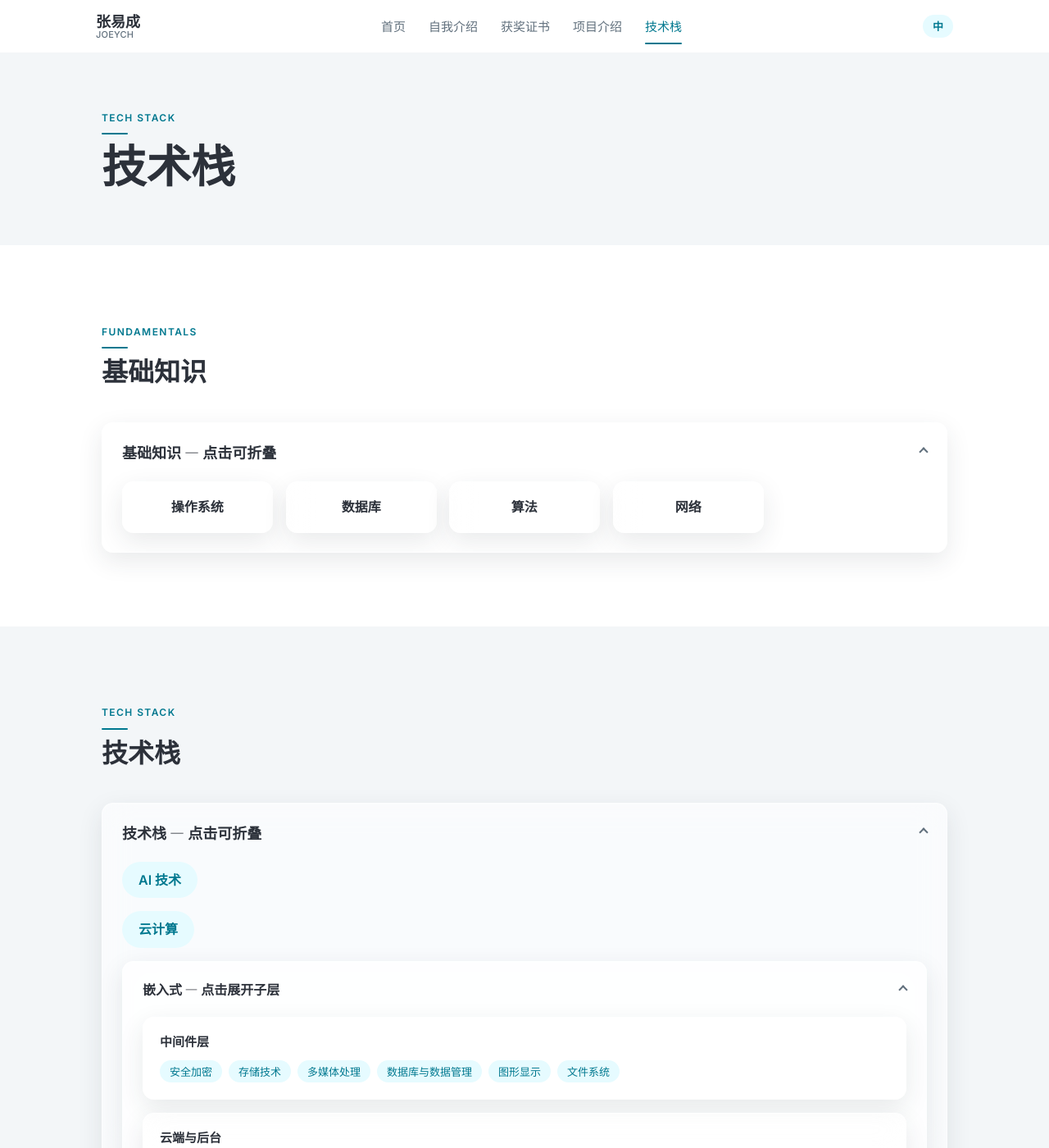
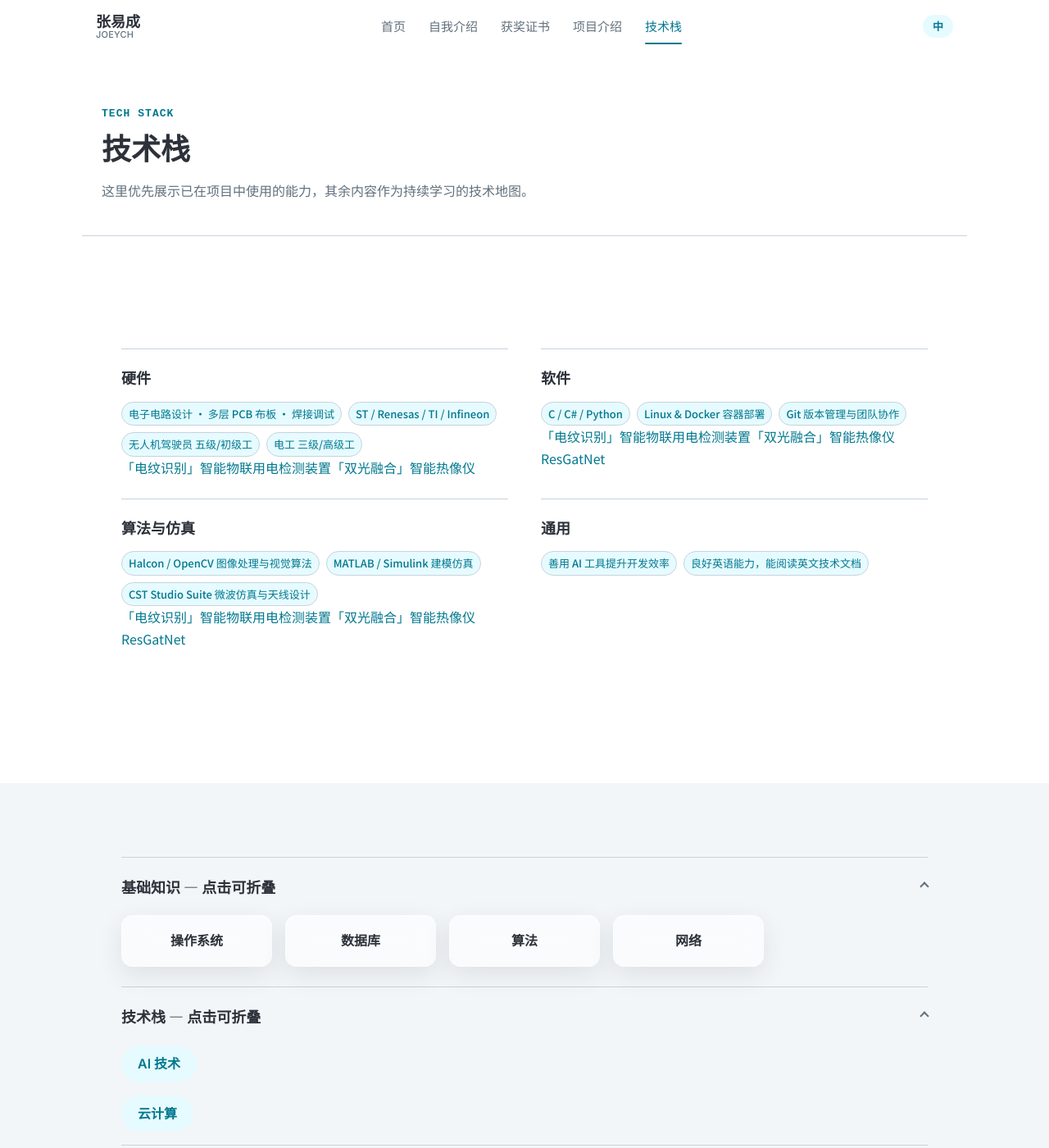
Before and after one commit to JOEYZYC/joeych-pages, a Jekyll site: the page built from tech-stack.html, in a window 1280 px wide and 1400 px high. Shown: the whole window at 82% size. Built offline with Jekyll 4.4.1, drawn with Linux system fonts in a browser that asks for light colours.

Commit message:
Rework technical skills page

```diff
--- a/tech-stack.html
+++ b/tech-stack.html
@@ -6,9 +6,9 @@ permalink: /tech-stack.html
 <head>
   <meta charset="UTF-8">
   <meta name="viewport" content="width=device-width, initial-scale=1.0">
-  <meta name="description" content="张易成的技术栈 — 基础知识、技术方向与架构设计知识体系">
+  <meta name="description" content="张易成的技术栈 — 已在项目中使用的能力与持续学习的技术地图">
   <meta name="author" content="张易成 / JOEYCH">
-  <title>张易成 个人网页</title>
+  <title>技术栈 · 张易成</title>
   <link rel="preconnect" href="https://fonts.googleapis.com">
   <link rel="preconnect" href="https://fonts.gstatic.com" crossorigin>
   <link href="https://fonts.googleapis.com/css2?family=Inter:wght@400;500;600;700&family=Noto+Sans+SC:wght@400;500;600;700&display=swap" rel="stylesheet">
@@ -17,226 +17,81 @@ permalink: /tech-stack.html
 </head>
 <body>
   {% include site-header.html %}
+  <main id="main">
+    {% include editorial-page-intro.html eyebrow="TECH STACK" title_zh="技术栈" title_en="Tech Stack" intro_zh="这里优先展示已在项目中使用的能力，其余内容作为持续学习的技术地图。" intro_en="Proven project capabilities come first; the remaining topics form an ongoing technical learning map." %}
 
-  <main id="main">
-    <!-- Page Header -->
-    <section class="page-header">
+    <section class="section">
       <div class="container">
-        <span class="page-header__eyebrow">TECH STACK</span>
-        <h1 class="page-header__title" data-en="Tech Stack">技术栈</h1>
+        <div class="skill-groups">
+          {% for skill in site.data.profile.skills %}
+          <article class="skill-group">
+            <h2 class="skill-group__title" data-en="{{ skill.title.en | escape }}">{{ skill.title.zh }}</h2>
+            <div class="skill-group__tags tags-row">
+              {% for tag in skill.tags %}<span class="tag" data-en="{{ tag.en | escape }}">{{ tag.zh }}</span>{% endfor %}
+            </div>
+            {% if skill.id == 'hardware' %}
+            <div class="skill-group__evidence"><a href="{{ '/projects.html#power-print-recognition' | relative_url | escape }}" data-en="{{ site.data.projects[0].title.en | escape }}">{{ site.data.projects[0].title.zh }}</a><a href="{{ '/projects.html#dual-light-fusion' | relative_url | escape }}" data-en="{{ site.data.projects[1].title.en | escape }}">{{ site.data.projects[1].title.zh }}</a></div>
+            {% elsif skill.id == 'software' or skill.id == 'algorithms-simulation' %}
+            <div class="skill-group__evidence"><a href="{{ '/projects.html#power-print-recognition' | relative_url | escape }}" data-en="{{ site.data.projects[0].title.en | escape }}">{{ site.data.projects[0].title.zh }}</a><a href="{{ '/projects.html#dual-light-fusion' | relative_url | escape }}" data-en="{{ site.data.projects[1].title.en | escape }}">{{ site.data.projects[1].title.zh }}</a><a href="{{ '/projects.html#resgatnet' | relative_url | escape }}" data-en="{{ site.data.projects[2].title.en | escape }}">{{ site.data.projects[2].title.zh }}</a></div>
+            {% endif %}
+          </article>
+          {% endfor %}
+        </div>
       </div>
     </section>
 
-    <!-- 01 基础知识 -->
-    <section class="section">
+    <section class="section section--alt">
       <div class="container">
-        <div class="section-header reveal">
-          <span class="section-eyebrow">FUNDAMENTALS</span>
-          <h2 class="section-title" data-en="Fundamentals">基础知识</h2>
-        </div>
-
-        <details class="glass glass-card reveal" open>
-          <summary class="tree-branch__summary" data-en="Fundamentals — click to collapse">基础知识 — 点击可折叠</summary>
-          <div class="tree-branch__content">
-            <div class="tree-leaf-grid">
-              <div class="glass glass-card tree-leaf-card">
-                <h3 class="tree-leaf-card__title" data-en="Operating Systems">操作系统</h3>
-              </div>
-              <div class="glass glass-card tree-leaf-card">
-                <h3 class="tree-leaf-card__title" data-en="Databases">数据库</h3>
-              </div>
-              <div class="glass glass-card tree-leaf-card">
-                <h3 class="tree-leaf-card__title" data-en="Algorithms">算法</h3>
-              </div>
-              <div class="glass glass-card tree-leaf-card">
-                <h3 class="tree-leaf-card__title" data-en="Networking">网络</h3>
+        <div class="learning-map">
+          <details class="learning-map__section" open>
+            <summary class="learning-map__summary" data-en="Fundamentals — click to collapse">基础知识 — 点击可折叠</summary>
+            <div class="learning-map__content">
+              <div class="tree-leaf-grid">
+                <div class="glass glass-card tree-leaf-card"><h3 class="tree-leaf-card__title" data-en="Operating Systems">操作系统</h3></div>
+                <div class="glass glass-card tree-leaf-card"><h3 class="tree-leaf-card__title" data-en="Databases">数据库</h3></div>
+                <div class="glass glass-card tree-leaf-card"><h3 class="tree-leaf-card__title" data-en="Algorithms">算法</h3></div>
+                <div class="glass glass-card tree-leaf-card"><h3 class="tree-leaf-card__title" data-en="Networking">网络</h3></div>
               </div>
             </div>
-          </div>
-        </details>
-      </div>
-    </section>
+          </details>
 
-    <!-- 02 技术栈 -->
-    <section class="section section--alt">
-      <div class="container">
-        <div class="section-header reveal">
-          <span class="section-eyebrow">TECH STACK</span>
-          <h2 class="section-title" data-en="Technology Stack">技术栈</h2>
-        </div>
+          <details class="learning-map__section" open>
+            <summary class="learning-map__summary" data-en="Technology Stack — click to collapse">技术栈 — 点击可折叠</summary>
+            <div class="learning-map__content">
+              <div class="tree-branch__group"><h3 class="tree-branch__group-title" data-en="AI Technology">AI 技术</h3></div>
+              <div class="tree-branch__group"><h3 class="tree-branch__group-title" data-en="Cloud Computing">云计算</h3></div>
+              <details class="learning-map__subsection" open>
+                <summary class="learning-map__summary" data-en="Embedded Systems — click to expand sub-layers">嵌入式 — 点击展开子层</summary>
+                <div class="learning-map__content">
+                  <div class="glass glass-card tree-layer-card"><h4 class="tree-layer-card__title" data-en="Middleware Layer">中间件层</h4><div class="tags-row"><span class="tag" data-en="Security &amp; Encryption">安全加密</span><span class="tag" data-en="Storage Technology">存储技术</span><span class="tag" data-en="Multimedia Processing">多媒体处理</span><span class="tag" data-en="Database &amp; Data Management">数据库与数据管理</span><span class="tag" data-en="Graphics Display">图形显示</span><span class="tag" data-en="File Systems">文件系统</span></div></div>
+                  <div class="glass glass-card tree-layer-card"><h4 class="tree-layer-card__title" data-en="Cloud &amp; Backend">云端与后台</h4><div class="tags-row"><span class="tag" data-en="Backend Development">后端开发</span><span class="tag" data-en="Data Analysis &amp; Visualization">数据分析与可视化</span><span class="tag" data-en="Cloud Services">云服务</span></div></div>
+                  <div class="glass glass-card tree-layer-card"><h4 class="tree-layer-card__title" data-en="Toolchain">工具链</h4><div class="tags-row"><span class="tag" data-en="Debugging &amp; Testing">调试与测试</span><span class="tag" data-en="Development Tools">开发工具</span><span class="tag" data-en="Performance Optimization">性能优化</span><span class="tag" data-en="CI/CD &amp; DevOps">CI CD与DevOps</span></div></div>
+                  <div class="glass glass-card tree-layer-card"><h4 class="tree-layer-card__title" data-en="Application Layer">应用层</h4><div class="tags-row"><span class="tag" data-en="Embedded AI/ML">嵌入式AI ML</span><span class="tag" data-en="Application Frameworks">应用框架</span><span class="tag" data-en="UI Development">用户界面开发</span><span class="tag" data-en="OTA &amp; Remote Management">OTA与远程管理</span></div></div>
+                  <div class="glass glass-card tree-layer-card"><h4 class="tree-layer-card__title" data-en="OS Layer">操作系统层</h4><div class="tags-row"><span class="tag" data-en="Bare-metal Programming">裸机编程</span><span class="tag" data-en="Embedded Linux">嵌入式Linux</span><span class="tag" data-en="Android Systems">Android系统</span><span class="tag">FreeRTOS</span><span class="tag">RT-Thread</span><span class="tag" data-en="RTOS Fundamentals">RTOS基础</span></div></div>
+                  <div class="glass glass-card tree-layer-card"><h4 class="tree-layer-card__title" data-en="Cross-cutting Concerns">横切关注点</h4><div class="tags-row"><span class="tag" data-en="Safety &amp; Reliability">安全与可靠性</span><span class="tag" data-en="Programming Languages">编程语言</span><span class="tag" data-en="Software Architecture &amp; Design Patterns">软件架构与设计模式</span><span class="tag" data-en="Project Management &amp; Career">项目管理与职业</span></div></div>
+                  <div class="glass glass-card tree-layer-card"><h4 class="tree-layer-card__title" data-en="Hardware Layer">硬件层</h4><div class="tags-row"><span class="tag" data-en="Sensor Technology">传感器技术</span><span class="tag" data-en="Power Management">电源管理</span><span class="tag" data-en="Communication Interface Hardware">通信接口硬件</span><span class="tag" data-en="Chip Architecture">芯片架构</span><span class="tag" data-en="Hardware Design Fundamentals">硬件设计基础</span><span class="tag" data-en="Actuator Control">执行器控制</span></div></div>
+                  <div class="glass glass-card tree-layer-card"><h4 class="tree-layer-card__title" data-en="Industry Domains">行业领域</h4><div class="tags-row"><span class="tag" data-en="Industrial Automation">工业自动化</span><span class="tag" data-en="Aerospace &amp; Defense">航空航天与国防</span><span class="tag" data-en="Automotive Electronics">汽车电子</span><span class="tag" data-en="Consumer Electronics">消费电子</span><span class="tag" data-en="Medical Devices">医疗设备</span></div></div>
+                  <div class="glass glass-card tree-layer-card"><h4 class="tree-layer-card__title" data-en="Communication &amp; Networking">通信与网络</h4><div class="tags-row"><span class="tag" data-en="Network Protocols">网络协议</span><span class="tag" data-en="Wireless Communication">无线通信</span><span class="tag" data-en="IoT Cloud Connectivity">IoT云接入</span></div></div>
+                  <div class="glass glass-card tree-layer-card"><h4 class="tree-layer-card__title" data-en="Driver &amp; BSP Layer">驱动与BSP层</h4><div class="tags-row"><span class="tag" data-en="Memory Management">内存管理</span><span class="tag" data-en="Device Driver Development">设备驱动开发</span><span class="tag" data-en="Device Tree &amp; BSP">设备树与BSP</span><span class="tag" data-en="Clocks &amp; Timers">时钟与定时器</span><span class="tag" data-en="Interrupts &amp; Exception Handling">中断与异常处理</span><span class="tag" data-en="Bootloader Development">Bootloader开发</span></div></div>
+                </div>
+              </details>
+            </div>
+          </details>
 
-        <details class="glass glass-card reveal" open>
-          <summary class="tree-branch__summary" data-en="Technology Stack — click to collapse">技术栈 — 点击可折叠</summary>
-          <div class="tree-branch__content">
-
-            <!-- AI 技术 -->
-            <div class="tree-branch__group">
-              <h3 class="tree-branch__group-title" data-en="AI Technology">AI 技术</h3>
-            </div>
-
-            <!-- 云计算 -->
-            <div class="tree-branch__group">
-              <h3 class="tree-branch__group-title" data-en="Cloud Computing">云计算</h3>
-            </div>
-
-            <!-- 嵌入式 (collapsible sub-layers) -->
-            <details class="glass glass-card tree-sub-branch reveal" open>
-              <summary class="tree-branch__summary" data-en="Embedded Systems — click to expand sub-layers">嵌入式 — 点击展开子层</summary>
-              <div class="tree-branch__content">
-
-                <!-- 中间件层 -->
-                <div class="glass glass-card tree-layer-card">
-                  <h4 class="tree-layer-card__title" data-en="Middleware Layer">中间件层</h4>
-                  <div class="tags-row">
-                    <span class="tag" data-en="Security &amp; Encryption">安全加密</span>
-                    <span class="tag" data-en="Storage Technology">存储技术</span>
-                    <span class="tag" data-en="Multimedia Processing">多媒体处理</span>
-                    <span class="tag" data-en="Database &amp; Data Management">数据库与数据管理</span>
-                    <span class="tag" data-en="Graphics Display">图形显示</span>
-                    <span class="tag" data-en="File Systems">文件系统</span>
-                  </div>
-                </div>
-
-                <!-- 云端与后台 -->
-                <div class="glass glass-card tree-layer-card">
-                  <h4 class="tree-layer-card__title" data-en="Cloud &amp; Backend">云端与后台</h4>
-                  <div class="tags-row">
-                    <span class="tag" data-en="Backend Development">后端开发</span>
-                    <span class="tag" data-en="Data Analysis &amp; Visualization">数据分析与可视化</span>
-                    <span class="tag" data-en="Cloud Services">云服务</span>
-                  </div>
-                </div>
-
-                <!-- 工具链 -->
-                <div class="glass glass-card tree-layer-card">
-                  <h4 class="tree-layer-card__title" data-en="Toolchain">工具链</h4>
-                  <div class="tags-row">
-                    <span class="tag" data-en="Debugging &amp; Testing">调试与测试</span>
-                    <span class="tag" data-en="Development Tools">开发工具</span>
-                    <span class="tag" data-en="Performance Optimization">性能优化</span>
-                    <span class="tag" data-en="CI/CD &amp; DevOps">CI CD与DevOps</span>
-                  </div>
-                </div>
-
-                <!-- 应用层 -->
-                <div class="glass glass-card tree-layer-card">
-                  <h4 class="tree-layer-card__title" data-en="Application Layer">应用层</h4>
-                  <div class="tags-row">
-                    <span class="tag" data-en="Embedded AI/ML">嵌入式AI ML</span>
-                    <span class="tag" data-en="Application Frameworks">应用框架</span>
-                    <span class="tag" data-en="UI Development">用户界面开发</span>
-                    <span class="tag" data-en="OTA &amp; Remote Management">OTA与远程管理</span>
-                  </div>
-                </div>
-
-                <!-- 操作系统层 -->
-                <div class="glass glass-card tree-layer-card">
-                  <h4 class="tree-layer-card__title" data-en="OS Layer">操作系统层</h4>
-                  <div class="tags-row">
-                    <span class="tag" data-en="Bare-metal Programming">裸机编程</span>
-                    <span class="tag" data-en="Embedded Linux">嵌入式Linux</span>
-                    <span class="tag" data-en="Android Systems">Android系统</span>
-                    <span class="tag">FreeRTOS</span>
-                    <span class="tag">RT-Thread</span>
-                    <span class="tag" data-en="RTOS Fundamentals">RTOS基础</span>
-                  </div>
-                </div>
-
-                <!-- 横切关注点 -->
-                <div class="glass glass-card tree-layer-card">
-                  <h4 class="tree-layer-card__title" data-en="Cross-cutting Concerns">横切关注点</h4>
-                  <div class="tags-row">
-                    <span class="tag" data-en="Safety &amp; Reliability">安全与可靠性</span>
-                    <span class="tag" data-en="Programming Languages">编程语言</span>
-                    <span class="tag" data-en="Software Architecture &amp; Design Patterns">软件架构与设计模式</span>
-                    <span class="tag" data-en="Project Management &amp; Career">项目管理与职业</span>
-                  </div>
-                </div>
-
-                <!-- 硬件层 -->
-                <div class="glass glass-card tree-layer-card">
-                  <h4 class="tree-layer-card__title" data-en="Hardware Layer">硬件层</h4>
-                  <div class="tags-row">
-                    <span class="tag" data-en="Sensor Technology">传感器技术</span>
-                    <span class="tag" data-en="Power Management">电源管理</span>
-                    <span class="tag" data-en="Communication Interface Hardware">通信接口硬件</span>
-                    <span class="tag" data-en="Chip Architecture">芯片架构</span>
-                    <span class="tag" data-en="Hardware Design Fundamentals">硬件设计基础</span>
-                    <span class="tag" data-en="Actuator Control">执行器控制</span>
-                  </div>
-                </div>
-
-                <!-- 行业领域 -->
-                <div class="glass glass-card tree-layer-card">
-                  <h4 class="tree-layer-card__title" data-en="Industry Domains">行业领域</h4>
-                  <div class="tags-row">
-                    <span class="tag" data-en="Industrial Automation">工业自动化</span>
-                    <span class="tag" data-en="Aerospace &amp; Defense">航空航天与国防</span>
-                    <span class="tag" data-en="Automotive Electronics">汽车电子</span>
-                    <span class="tag" data-en="Consumer Electronics">消费电子</span>
-                    <span class="tag" data-en="Medical Devices">医疗设备</span>
-                  </div>
-                </div>
-
-                <!-- 通信与网络 -->
-                <div class="glass glass-card tree-layer-card">
-                  <h4 class="tree-layer-card__title" data-en="Communication &amp; Networking">通信与网络</h4>
-                  <div class="tags-row">
-                    <span class="tag" data-en="Network Protocols">网络协议</span>
-                    <span class="tag" data-en="Wireless Communication">无线通信</span>
-                    <span class="tag" data-en="IoT Cloud Connectivity">IoT云接入</span>
-                  </div>
-                </div>
-
-                <!-- 驱动与BSP层 -->
-                <div class="glass glass-card tree-layer-card">
-                  <h4 class="tree-layer-card__title" data-en="Driver &amp; BSP Layer">驱动与BSP层</h4>
-                  <div class="tags-row">
-                    <span class="tag" data-en="Memory Management">内存管理</span>
-                    <span class="tag" data-en="Device Driver Development">设备驱动开发</span>
-                    <span class="tag" data-en="Device Tree &amp; BSP">设备树与BSP</span>
-                    <span class="tag" data-en="Clocks &amp; Timers">时钟与定时器</span>
-                    <span class="tag" data-en="Interrupts &amp; Exception Handling">中断与异常处理</span>
-                    <span class="tag" data-en="Bootloader Development">Bootloader开发</span>
-                  </div>
-                </div>
-
-              </div>
-            </details>
-
-          </div>
-        </details>
-      </div>
-    </section>
-
-    <!-- 03 架构设计 -->
-    <section class="section">
-      <div class="container">
-        <div class="section-header reveal">
-          <span class="section-eyebrow">ARCHITECTURE</span>
-          <h2 class="section-title" data-en="Architecture Design">架构设计</h2>
-        </div>
-
-        <details class="glass glass-card reveal" open>
-          <summary class="tree-branch__summary" data-en="Architecture Design — click to collapse">架构设计 — 点击可折叠</summary>
-          <div class="tree-branch__content">
-            <div class="tree-leaf-grid">
-              <div class="glass glass-card tree-leaf-card">
-                <h3 class="tree-leaf-card__title" data-en="Distributed Systems Architecture">分布式系统架构</h3>
-              </div>
-              <div class="glass glass-card tree-leaf-card">
-                <h3 class="tree-leaf-card__title" data-en="Platform Architecture">平台架构</h3>
-              </div>
-              <div class="glass glass-card tree-leaf-card">
-                <h3 class="tree-leaf-card__title" data-en="Embedded Systems Architecture">嵌入式系统架构</h3>
+          <details class="learning-map__section" open>
+            <summary class="learning-map__summary" data-en="Architecture Design — click to collapse">架构设计 — 点击可折叠</summary>
+            <div class="learning-map__content">
+              <div class="tree-leaf-grid">
+                <div class="glass glass-card tree-leaf-card"><h3 class="tree-leaf-card__title" data-en="Distributed Systems Architecture">分布式系统架构</h3></div>
+                <div class="glass glass-card tree-leaf-card"><h3 class="tree-leaf-card__title" data-en="Platform Architecture">平台架构</h3></div>
+                <div class="glass glass-card tree-leaf-card"><h3 class="tree-leaf-card__title" data-en="Embedded Systems Architecture">嵌入式系统架构</h3></div>
               </div>
             </div>
-          </div>
-        </details>
+          </details>
+        </div>
       </div>
     </section>
   </main>
-
   {% include site-footer.html %}
   <script src="{{ '/assets/js/main.js' | relative_url | escape }}"></script>
 </body>
```
Also changed, not shown: tests/e2e/tech-stack.spec.js (added, +107 -0 lines).
